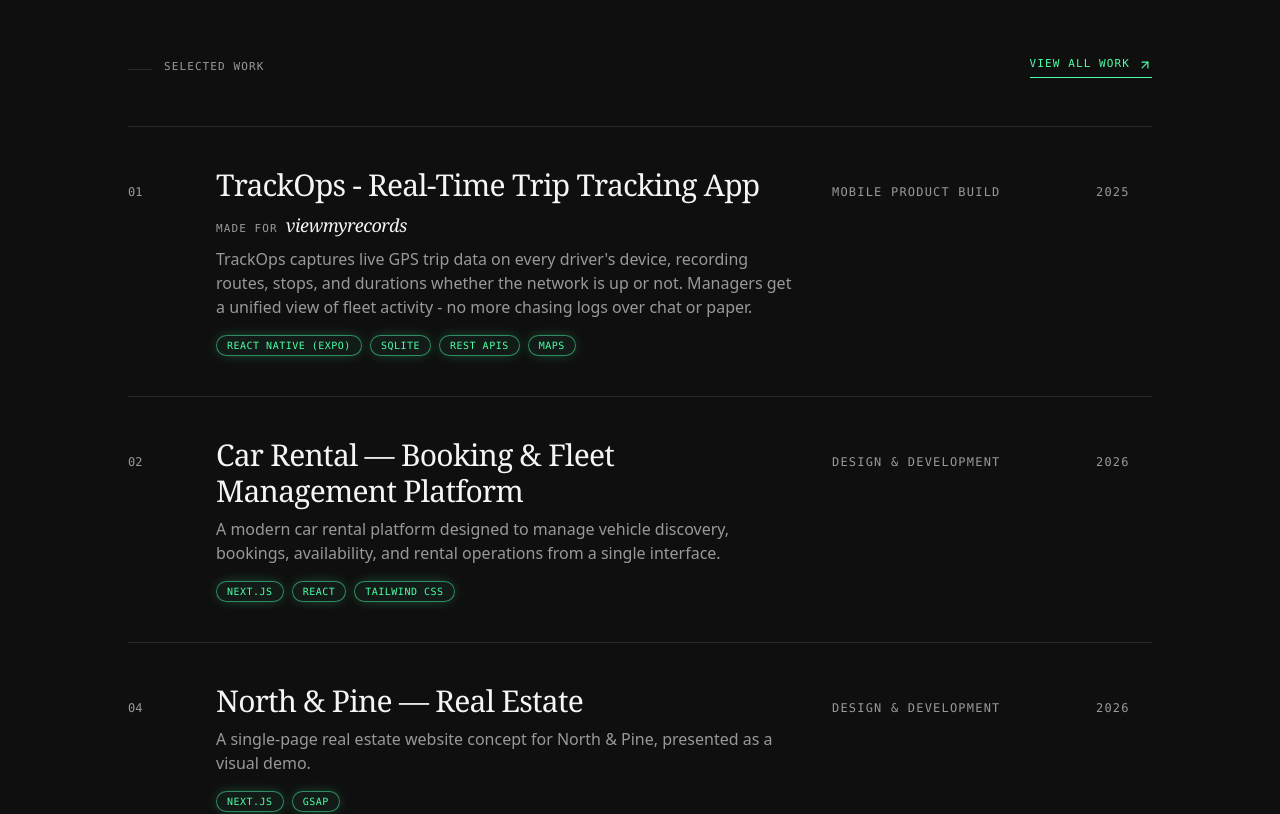
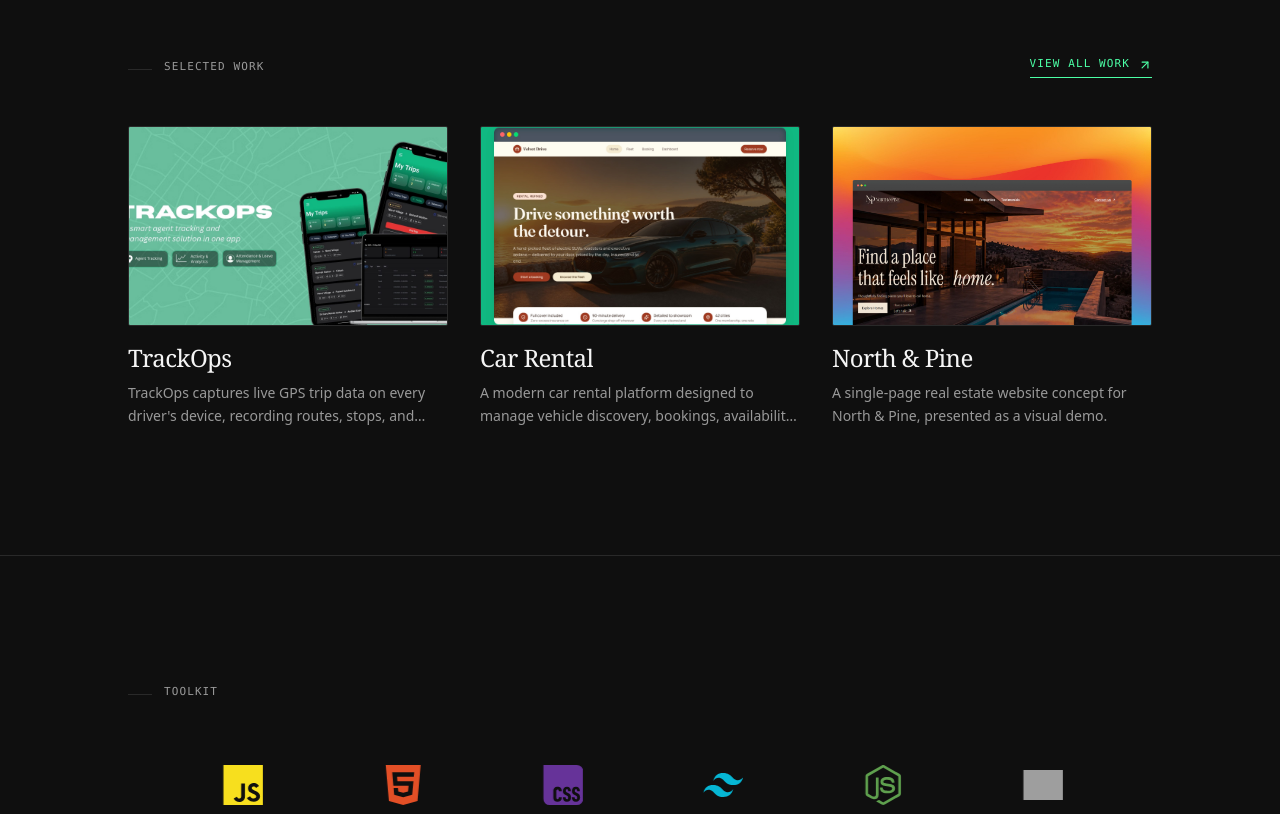
Before and after one commit to kuberdhure/Portfolio, a Next.js app: page / in a window 1280 px wide. Shown: the part 960-1774 px from the top of the page. Built offline with nearby package versions, Linux system fonts and the light colour scheme; grey boxes are pictures that could not be loaded.

Commit message:
feat: update ProjectCard component and remove student content portal from featured projects

```diff
--- a/src/components/sections/work.tsx
+++ b/src/components/sections/work.tsx
@@ -1,77 +1,152 @@
+"use client";
+
+import Image from "next/image";
 import Link from "next/link";
-import { ArrowUpRight } from "lucide-react";
+import { ArrowUpRight, X } from "lucide-react";
+import { useEffect, useRef, useState } from "react";
 import { Section } from "@/components/section";
 import { featuredProjects, type Project } from "@/data/content";
 
-const rowClass =
-  "group grid grid-cols-12 items-baseline gap-4 py-8 transition-colors hover:bg-muted/40 sm:gap-8 sm:py-10";
+function ProjectCard({ p }: { p: Project }) {
+  const title = p.title.split(/\s[—-]\s/)[0];
+  const cover = p.caseStudy?.cover;
+  const dialogRef = useRef<HTMLDialogElement>(null);
+  const [isOpen, setIsOpen] = useState(false);
+  const titleId = `project-${p.id}-title`;
+  const summaryId = `project-${p.id}-summary`;
+  const detailsHref = p.slug ? `/work/${p.slug}` : p.href;
 
-function Row({ p }: { p: Project }) {
-  const inner = (
-    <>
-      <span className="col-span-2 font-mono text-xs text-muted-foreground sm:col-span-1">
-        {p.id}
-      </span>
-      <div className="col-span-10 sm:col-span-7">
-        <h3 className="font-display text-2xl leading-tight sm:text-3xl">
-          {p.title}
+  useEffect(() => {
+    if (!isOpen) return;
+
+    const { body, documentElement } = document;
+    const previousBodyOverflow = body.style.overflow;
+    const previousBodyPaddingRight = body.style.paddingRight;
+    const previousDocumentOverflow = documentElement.style.overflow;
+    const scrollbarWidth = window.innerWidth - documentElement.clientWidth;
+
+    body.style.overflow = "hidden";
+    documentElement.style.overflow = "hidden";
+    if (scrollbarWidth > 0) body.style.paddingRight = `${scrollbarWidth}px`;
+
+    return () => {
+      body.style.overflow = previousBodyOverflow;
+      body.style.paddingRight = previousBodyPaddingRight;
+      documentElement.style.overflow = previousDocumentOverflow;
+    };
+  }, [isOpen]);
+
+  return (
+    <article className="group relative min-w-0">
+      <div className="relative aspect-[16/10] overflow-hidden rounded-sm border border-border bg-muted">
+        {cover ? (
+          <Image
+            src={cover}
+            alt=""
+            fill
+            sizes="(max-width: 640px) 100vw, 50vw"
+            className="object-cover transition-transform duration-500 group-hover:scale-[1.02] group-focus-within:scale-[1.02]"
+          />
+        ) : (
+          <div className="absolute inset-0 flex items-center justify-center">
+            <span className="font-mono text-[11px] uppercase tracking-widest text-muted-foreground">
+              Preview coming soon
+            </span>
+          </div>
+        )}
+      </div>
+      <div className="mt-4 flex min-w-0 items-center justify-between gap-4">
+        <h3 className="truncate font-display text-xl leading-tight sm:text-2xl">
+          {title}
         </h3>
-        {p.client && (
-          <p className="mt-2 flex flex-wrap items-baseline gap-x-2 gap-y-1">
-            <span className="font-mono text-[11px] uppercase tracking-widest text-muted-foreground">
-              Made for
-            </span>
-            <span className="font-display text-lg italic text-foreground">
-              {p.client}
-            </span>
+        <ArrowUpRight className="size-4 shrink-0 -translate-x-1 text-muted-foreground opacity-0 transition-all group-hover:translate-x-0 group-hover:opacity-100 group-focus-within:translate-x-0 group-focus-within:opacity-100" />
+      </div>
+      <p className="mt-2 line-clamp-2 text-sm leading-relaxed text-muted-foreground">
+        {p.summary}
+      </p>
+      {!p.linkDisabled && (
+        <button
+          type="button"
+          aria-haspopup="dialog"
+          aria-label={`Open ${title} project preview`}
+          onClick={() => {
+            dialogRef.current?.showModal();
+            setIsOpen(true);
+          }}
+          className="absolute inset-0 z-10 rounded-sm focus-visible:outline-none focus-visible:ring-2 focus-visible:ring-neon focus-visible:ring-offset-4"
+        />
+      )}
+      <dialog
+        ref={dialogRef}
+        aria-labelledby={titleId}
+        aria-describedby={summaryId}
+        onClose={() => setIsOpen(false)}
+        onClick={(event) => {
+          if (event.target === dialogRef.current) dialogRef.current?.close();
+        }}
+        className="m-auto max-h-[90dvh] w-[calc(100%-2rem)] max-w-4xl overscroll-contain overflow-y-auto rounded-sm border border-border bg-background p-0 text-foreground shadow-2xl backdrop:bg-foreground/40 backdrop:backdrop-blur-sm open:animate-in open:fade-in open:zoom-in-95 open:duration-200"
+      >
+        <div className="relative aspect-[16/9] overflow-hidden border-b border-border bg-muted">
+          {cover ? (
+            <Image
+              src={cover}
+              alt={`${title} hero image`}
+              fill
+              sizes="(max-width: 768px) 100vw, 896px"
+              className="object-cover"
+            />
+          ) : (
+            <div className="absolute inset-0 flex items-center justify-center">
+              <span className="font-mono text-[11px] uppercase tracking-widest text-muted-foreground">
+                Preview coming soon
+              </span>
+            </div>
+          )}
+        </div>
+        <div className="p-6 sm:p-10">
+          <div className="flex items-start justify-between gap-6">
+            <p className="font-mono text-[10px] uppercase tracking-widest text-muted-foreground">
+              {p.year} · {p.role}
+            </p>
+            <button
+              type="button"
+              aria-label="Close project preview"
+              onClick={() => dialogRef.current?.close()}
+              className="grid size-9 shrink-0 place-items-center border border-border text-foreground transition-colors hover:border-foreground focus-visible:outline-none focus-visible:ring-2 focus-visible:ring-neon"
+            >
+              <X className="size-4" />
+            </button>
+          </div>
+          <h2 id={titleId} className="mt-6 font-display text-3xl leading-tight sm:text-4xl">
+            {p.title}
+          </h2>
+          <p id={summaryId} className="mt-4 max-w-2xl text-pretty text-muted-foreground">
+            {p.summary}
           </p>
-        )}
-        <p className="mt-2 max-w-xl text-pretty text-muted-foreground">
-          {p.summary}
-        </p>
-        {p.tagline && (
-          <p className="mt-3 max-w-xl font-display text-base italic text-foreground/80">
-            {p.tagline}
-          </p>
-        )}
-        <div className="mt-4 flex flex-wrap gap-2">
-          {p.stack.map((t) => (
-            <span
-              key={t}
-              className="inline-flex items-center rounded-full border border-neon/50 bg-neon/5 px-2.5 py-0.5 font-mono text-[10px] uppercase tracking-wider text-neon shadow-[0_0_14px_-4px_hsl(var(--neon)/0.45)]"
-            >
-              {t}
-            </span>
-          ))}
+          {detailsHref && !p.linkDisabled && (
+            <div className="mt-8 flex justify-end border-t border-border pt-6">
+              {p.slug ? (
+                <Link
+                  href={detailsHref}
+                  className="inline-flex items-center gap-2 font-mono text-[11px] uppercase tracking-widest text-foreground transition-colors hover:text-neon"
+                >
+                  View project
+                  <ArrowUpRight className="size-4" />
+                </Link>
+              ) : (
+                <a
+                  href={detailsHref}
+                  className="inline-flex items-center gap-2 font-mono text-[11px] uppercase tracking-widest text-foreground transition-colors hover:text-neon"
+                >
+                  View project
+                  <ArrowUpRight className="size-4" />
+                </a>
+              )}
+            </div>
+          )}
         </div>
-      </div>
-      <span className="col-span-8 hidden font-mono text-xs uppercase tracking-widest text-muted-foreground sm:col-span-3 sm:block">
-        {p.role}
-      </span>
-      <span className="col-span-4 flex items-center justify-end gap-2 font-mono text-xs uppercase tracking-widest text-muted-foreground sm:col-span-1">
-        <span>{p.year}</span>
-        {!p.linkDisabled && (
-          <ArrowUpRight className="size-4 -translate-x-1 opacity-0 transition-all group-hover:translate-x-0 group-hover:opacity-100" />
-        )}
-      </span>
-    </>
-  );
-
-  if (p.linkDisabled) {
-    return <div className={rowClass}>{inner}</div>;
-  }
-
-  if (p.slug) {
-    return (
-      <Link href={`/work/${p.slug}`} className={rowClass}>
-        {inner}
-      </Link>
-    );
-  }
-  return (
-    <a href={p.href ?? "#"} className={rowClass}>
-      {inner}
-    </a>
+      </dialog>
+    </article>
   );
 }
 
@@ -91,13 +166,11 @@ export function Work() {
           <ArrowUpRight className="size-3.5" />
         </Link>
       </div>
-      <ul className="divide-y divide-border border-y border-border">
+      <div className="grid grid-cols-1 gap-x-8 gap-y-12 sm:grid-cols-2 lg:grid-cols-3">
         {featuredProjects.map((p) => (
-          <li key={p.id}>
-            <Row p={p} />
-          </li>
+          <ProjectCard key={p.id} p={p} />
         ))}
-      </ul>
+      </div>
     </Section>
   );
 }
--- a/src/data/content.ts
+++ b/src/data/content.ts
@@ -237,7 +237,6 @@ export const featuredProjects: Project[] = [
   trackOps,
   carRental,
   realEstate,
-  studentContentPortal,
 ];
 
 export type Tech = { name: string; logo: string };
```
